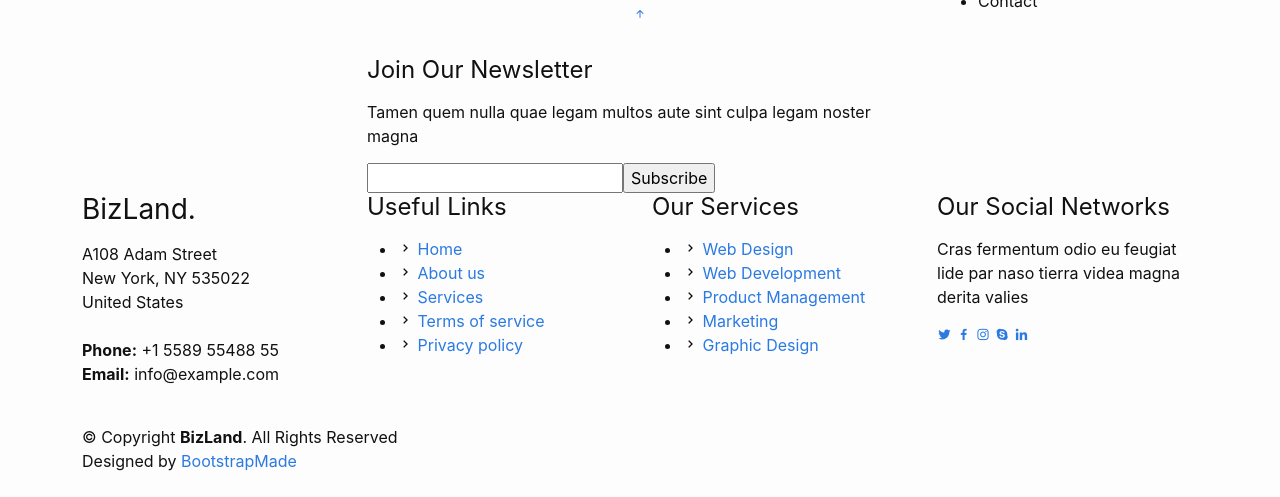
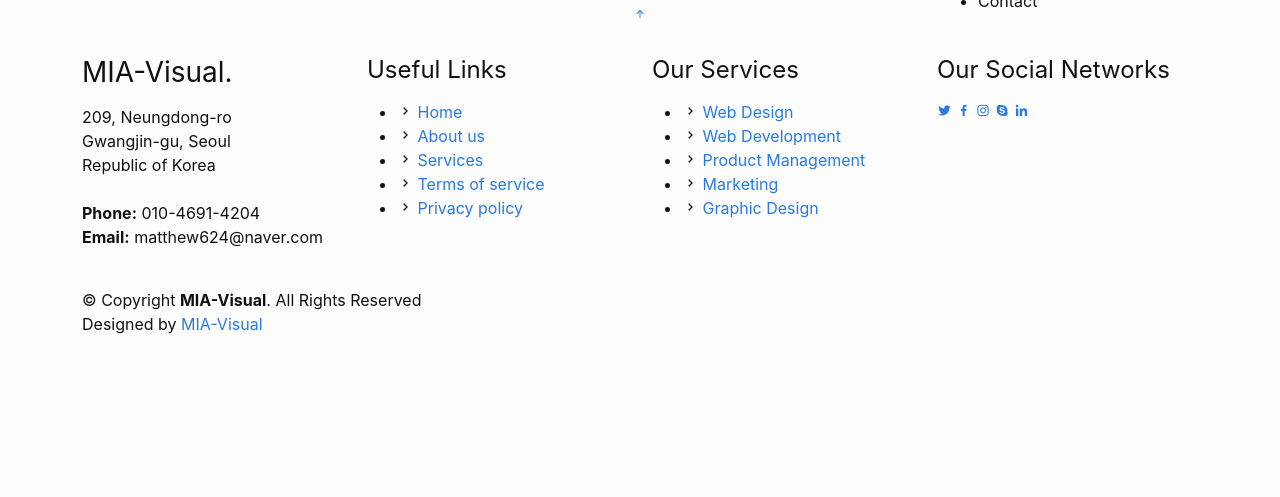
Before and after one commit to JooYoung-23/MIA-Visual, a Jekyll site: the page built from index.md, in a window 1280 px wide and 900 px high, scrolled down 5539 px, cut to the strip 403-900 px from the top of the window. Built offline with Jekyll 4.4.1, drawn with Linux system fonts in a browser that asks for light colours; our own code applies the rules of GitHub Pages for plain Markdown files; after the commit the page ends 6302 px from its top, so only the background shows below that.

Commit message:
Update footer.html

```diff
--- a/_includes/footer.html
+++ b/_includes/footer.html
@@ -1,31 +1,18 @@
 <footer id="footer">
 
-    <div class="footer-newsletter">
-      <div class="container">
-        <div class="row justify-content-center">
-          <div class="col-lg-6">
-            <h4>Join Our Newsletter</h4>
-            <p>Tamen quem nulla quae legam multos aute sint culpa legam noster magna</p>
-            <form action="" method="post">
-              <input type="email" name="email"><input type="submit" value="Subscribe">
-            </form>
-          </div>
-        </div>
-      </div>
-    </div>
 
     <div class="footer-top">
       <div class="container">
         <div class="row">
 
           <div class="col-lg-3 col-md-6 footer-contact">
-            <h3>BizLand<span>.</span></h3>
+            <h3>MIA-Visual<span>.</span></h3>
             <p>
-              A108 Adam Street <br>
-              New York, NY 535022<br>
-              United States <br><br>
-              <strong>Phone:</strong> +1 5589 55488 55<br>
-              <strong>Email:</strong> info@example.com<br>
+              209, Neungdong-ro <br>
+              Gwangjin-gu, Seoul<br>
+              Republic of Korea <br><br>
+              <strong>Phone:</strong> 010-4691-4204<br>
+              <strong>Email:</strong> matthew624@naver.com<br>
             </p>
           </div>
 
@@ -53,7 +40,6 @@
 
           <div class="col-lg-3 col-md-6 footer-links">
             <h4>Our Social Networks</h4>
-            <p>Cras fermentum odio eu feugiat lide par naso tierra videa magna derita valies</p>
             <div class="social-links mt-3">
               <a href="#" class="twitter"><i class="bx bxl-twitter"></i></a>
               <a href="#" class="facebook"><i class="bx bxl-facebook"></i></a>
@@ -69,14 +55,14 @@
 
     <div class="container py-4">
       <div class="copyright">
-        &copy; Copyright <strong><span>BizLand</span></strong>. All Rights Reserved
+        &copy; Copyright <strong><span>MIA-Visual</span></strong>. All Rights Reserved
       </div>
       <div class="credits">
         <!-- All the links in the footer should remain intact. -->
         <!-- You can delete the links only if you purchased the pro version. -->
         <!-- Licensing information: https://bootstrapmade.com/license/ -->
         <!-- Purchase the pro version with working PHP/AJAX contact form: https://bootstrapmade.com/bizland-bootstrap-business-template/ -->
-        Designed by <a href="https://bootstrapmade.com/">BootstrapMade</a>
+        Designed by <a href="https://bootstrapmade.com/">MIA-Visual</a>
       </div>
     </div>
   </footer><!-- End Footer -->
```
